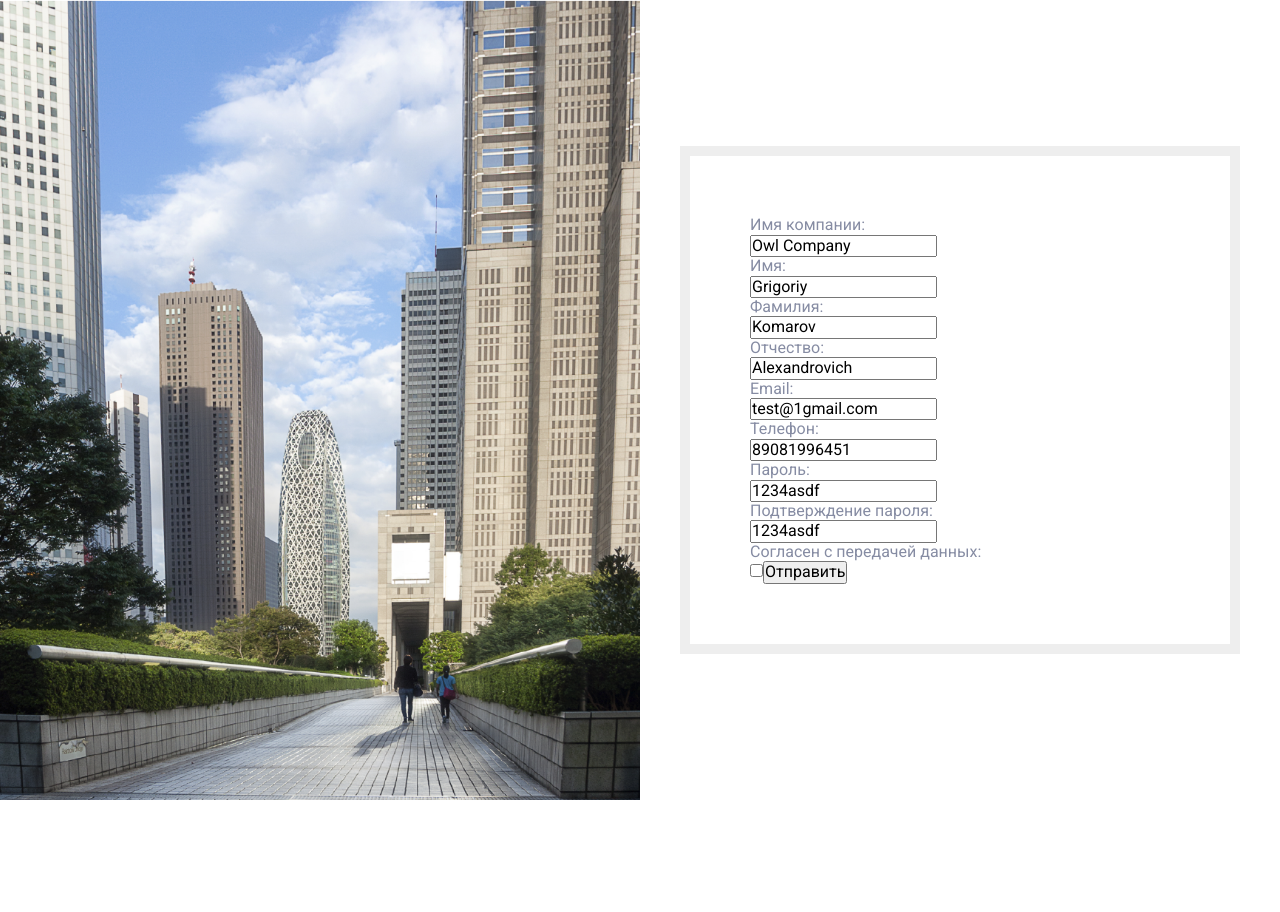
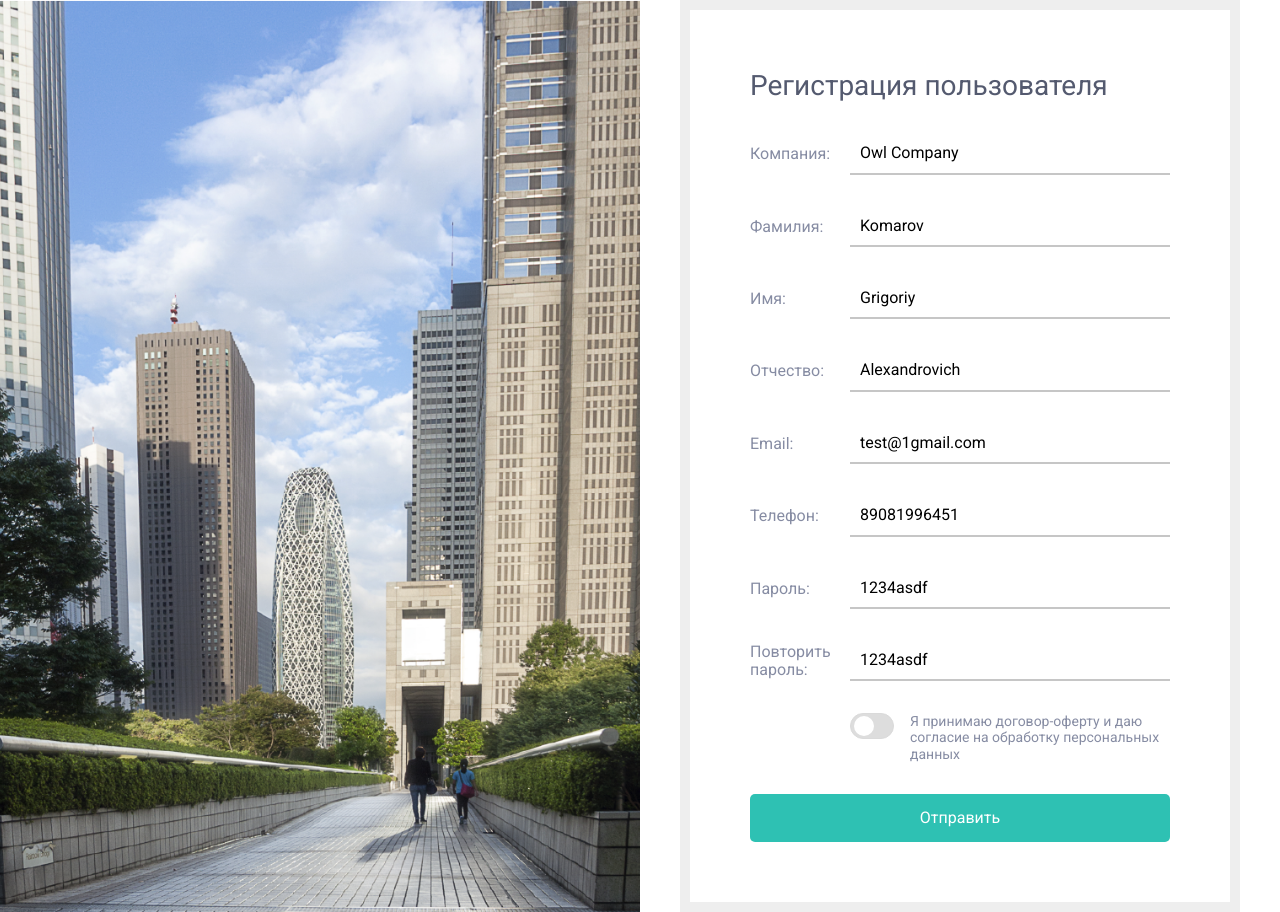
Before and after one commit to INPK/Chess, a Vue app: page /register in a window 1280 px wide. Before the commit the page ends 800 px from the top, so only its background shows below. Built offline with nearby package versions, Linux system fonts and the light colour scheme.

Commit message:
Auth Styling was done

```diff
--- a/src/button.less
+++ b/src/button.less
@@ -11,15 +11,15 @@
     width: 100%;
   }
   &[button-color=green] {
-    background-color: @color-green;
+    background-color: @color-base;
     &:hover {
-      background-color: darken(@color-green, 5%)
+      background-color: darken(@color-base, 5%)
     }
     &:active {
-      background-color: darken(@color-green, 10%)
+      background-color: darken(@color-base, 10%)
     }
   }
 }
 .link {
-  color: @color-green;
+  color: @color-base;
 }
--- a/src/components/AuthPasswordEmail.vue
+++ b/src/components/AuthPasswordEmail.vue
@@ -7,8 +7,7 @@
           uk-spinner
         ></div>
         <div class="login-title">Сброс пароля</div>
-        <form @submit.prevent="sentEmailForResetPassword">
-
+        <form @submit.prevent >
           <div class="form-group">
             <label class="form-group__label" for="email">Email</label>
             <div class="form-group__input">
@@ -21,21 +20,48 @@
               </span>
               </transition>
               <input
-                v-model="email"
+                :class="email.validationClass"
+                v-model="email.value"
+                @click = "clearError"
                 type="email"
                 id="email"
               />
               <span class="form-group__input_bar"></span>
             </div>
           </div>
-          <div v-if="singleErrorMessage" class="static-error">
+
+          <div v-if="singleErrorMessage" class="login-alert">
             {{ singleErrorMessage }}
           </div>
-          <button
-            @click="sentEmailForResetPassword"
+
+      <div class="login-button">
+        <div>
+          <ButtonDefault
             class="button-expand"
-          >Восстановить пароль</button>
+            name="Восстановить"
+            color="green"
+            :actionForClick="sentEmailForResetPassword"
+          />
+        </div>
+        <div class="login-button__register">
+          <div class="login-button__register_title">Вспомнили пароль?</div>
+          <router-link to="/login" class="link">Авторизуйтесь здесь</router-link>
+        </div>
+      </div>
         </form>
+      </div>
+      <div class="login-reset" v-else>
+        <div class="login-reset__title">Письмо с информацией для смены пароля отправлено на адрес:</div>
+        <div class="login-reset__email">{{ this.email.value }}</div>
+
+        <div class="login-button">
+          <div class="login-button__register">
+            <div class="login-button__register_title">Вспомнили пароль?</div>
+          </div>
+          <div class="login-button__register">
+            <router-link to="/login" class="link">Авторизуйтесь здесь</router-link>
+          </div>
+        </div>
      </div>
     </div>
   </AuthContainer>
@@ -46,12 +72,17 @@ import axios from 'axios'
 import AlertDefault from './AlertDefault'
 import AuthContainer from './AuthContainer'
 import CommonMethods from './CommonMethods'
+import ButtonDefault from './ButtonDefault'
 
 export default {
   name: 'AuthPasswordEmail',
   data () {
     return {
-      email: '',
+      email: {
+        validationClass: '',
+        validationText: '',
+        value: ''
+      },
       send: false,
       sendingOut: false,
       singleErrorMessage: ''
@@ -59,28 +90,23 @@ export default {
   },
   components: {
     AlertDefault,
-    AuthContainer
+    AuthContainer,
+    ButtonDefault
   },
   mixins: [ CommonMethods ],
   methods: {
     sentEmailForResetPassword () {
       this.sendingOut = true
-      const alert = this.alert
-      var data = JSON.stringify({ email: this.email })
+      var data = JSON.stringify({ email: this.email.value })
       axios.post(this.$rootUrl + '/password/email', data)
         .then(response => {
-          alert.message = response.data.message
-          alert.alive = true
           this.send = true
+          this.sendingOut = false
         })
-        .catch((error) => {
-          console.info(this.singleErrorMessage)
-          const errorMessages = error.response.data
-          this.showError(errorMessages, this)
+        .catch(error => {
+          this.showError(error, this),
+          this.sendingOut = false
         })
-      setTimeout(function () {
-        alert.alive = false
-      }, 3000)
     }
   }
 }
--- a/src/components/AuthRegister.vue
+++ b/src/components/AuthRegister.vue
@@ -1,139 +1,228 @@
 <template>
   <AuthContainer>
-    <div>Имя компании: </div>
+
+    <div class="login-form" v-if="!send">
+    <div class="login-title">Регистрация пользователя</div>
+    <div class="form-group">
+      <label class="form-group__label" for="company_name">Компания:</label>
+      <div class="form-group__input">
+        <transition name="slide-fade">
+        <span
+          v-if="company_name.validationClass"
+          class="form-group__alert"
+        >
+          {{ company_name.validationText }}
+        </span>
+        </transition>
         <input
           :class="company_name.validationClass"
           v-model="company_name.value"
           @click = "clearError"
-      type="text" id="company_name"
+          type="text"
+          id="company_name"
         />
+        <span class="form-group__input_bar"></span>
+      </div>
+    </div>
+
+    <div class="form-group">
+      <label class="form-group__label" for="last_name">Фамилия:</label>
+      <div class="form-group__input">
+        <transition name="slide-fade">
         <span
-      v-if="company_name.validationClass"
-      style="color: red;"
+          v-if="last_name.validationClass"
+          class="form-group__alert"
         >
-      {{ company_name.validationText }}
+          {{ last_name.validationText }}
         </span>
+        </transition>
+        <input
+          :class="last_name.validationClass"
+          v-model="last_name.value"
+          @click = "clearError"
+          type="text"
+          id="last_name"
+        />
+        <span class="form-group__input_bar"></span>
+      </div>
+    </div>
 
-    <div>Имя: </div>
+    <div class="form-group">
+      <label class="form-group__label" for="first_name">Имя:</label>
+      <div class="form-group__input">
+        <transition name="slide-fade">
+        <span
+          v-if="first_name.validationClass"
+          class="form-group__alert"
+        >
+          {{ first_name.validationText }}
+        </span>
+        </transition>
         <input
           :class="first_name.validationClass"
           v-model="first_name.value"
           @click = "clearError"
-      class="uk-child-width" type="text" id="first_name"
+          type="text"
+          id="first_name"
         />
+        <span class="form-group__input_bar"></span>
+      </div>
+    </div>
+
+    <div class="form-group">
+      <label class="form-group__label" for="middle_name">Отчество:</label>
+      <div class="form-group__input">
+        <transition name="slide-fade">
         <span
-      v-if="first_name.validationClass"
-      style="color: red;"
+          v-if="middle_name.validationClass"
+          class="form-group__alert"
         >
-      {{ first_name.validationText }}
+          {{ middle_name.validationText }}
         </span>
-
-    <div>Фамилия: </div>
-    <input
-      :class="last_name.validationClass"
-      v-model="last_name.value"
-      @click = "clearError"
-      type="text" id="last_name"
-    />
-    <span
-      v-if="last_name.validationClass"
-      style="color: red;"
-    >
-      {{ last_name.validationText }}
-    </span>
-
-    <div>Отчество: </div>
+        </transition>
         <input
           :class="middle_name.validationClass"
           v-model="middle_name.value"
           @click = "clearError"
-      type="text" id="middle_name"
+          type="text"
+          id="middle_name"
         />
+        <span class="form-group__input_bar"></span>
+      </div>
+    </div>
+
+    <div class="form-group">
+      <label class="form-group__label" for="email">Email:</label>
+      <div class="form-group__input">
+        <transition name="slide-fade">
         <span
-      v-if="middle_name.validationClass"
-      style="color: red;"
+          v-if="email.validationClass"
+          class="form-group__alert"
         >
-      {{ middle_name.validationText }}
+          {{ email.validationText }}
         </span>
-
-    <div>Email: </div>
+        </transition>
         <input
           :class="email.validationClass"
           v-model="email.value"
           @click = "clearError"
-      type="email" id="email" required
+          type="email"
+          id="email"
+          required
         />
+        <span class="form-group__input_bar"></span>
+      </div>
+    </div>
+
+    <div class="form-group">
+      <label class="form-group__label" for="phone">Телефон:</label>
+      <div class="form-group__input">
+        <transition name="slide-fade">
         <span
-      v-if="email.validationClass"
-      style="color: red;"
+          v-if="phone.validationClass"
+          class="form-group__alert"
         >
-      {{ email.validationText }}
+          {{ phone.validationText }}
         </span>
-
-    <div>Телефон: </div>
+        </transition>
         <input
           :class="phone.validationClass"
           v-model="phone.value"
           @click = "clearError"
-      id="phone" required
+          id="phone"
+          required
         />
+        <span class="form-group__input_bar"></span>
+      </div>
+    </div>
+    <div class="form-group">
+      <label class="form-group__label" for="password">Пароль:</label>
+      <div class="form-group__input">
+        <transition name="slide-fade">
         <span
-      v-if="phone.validationClass"
-      style="color: red;"
+          v-if="password.validationClass"
+          class="form-group__alert"
         >
-      {{ phone.validationText }}
+          {{ password.validationText }}
         </span>
-
-    <div>Пароль: </div>
+        </transition>
         <input
           :class="password.validationClass"
           v-model="password.value"
           @click = "clearError"
-      id="password" required
+          id="password"
+          required
         />
+        <span class="form-group__input_bar"></span>
+      </div>
+    </div>
+
+    <div class="form-group">
+      <label class="form-group__label" for="password_confirmation">Повторить пароль:</label>
+      <div class="form-group__input">
+        <transition name="slide-fade">
         <span
-      v-if="password.validationClass"
-      style="color: red;"
+          v-if="password_confirmation.validationClass"
+          class="form-group__alert"
         >
-      {{ password.validationText }}
+          {{ password_confirmation.validationText }}
         </span>
-
-    <div>Подтверждение пароля: </div>
+        </transition>
         <input
           :class="password_confirmation.validationClass"
           v-model="password_confirmation.value"
           @click = "clearError"
-      id="password_confirmation" required
+          id="password_confirmation"
+          required
         />
-    <span
-      v-if="password_confirmation.validationClass"
-      style="color: red;"
-    >
-      {{ password_confirmation.validationText }}
-    </span>
+        <span class="form-group__input_bar"></span>
+      </div>
+    </div>
 
-    <div>Согласен с передачей данных: </div>
+    <div class="form-group">
+      <div></div>
+      <div class="form-group__input">
+
         <input
+          :class="is_agree_with_save_personal_data.validationClass"
           v-model="is_agree_with_save_personal_data.value"
           @click = "clearError"
-      type="checkbox" id="is_agree_with_save_personal_data"
+          type="checkbox"
+          id="is_agree_with_save_personal_data"
         />
-    <span
-      v-if="is_agree_with_save_personal_data.validationClass"
-      style="color: red;"
-    >
-      {{ is_agree_with_save_personal_data.validationText }}
-    </span>
+        <label for="is_agree_with_save_personal_data">Я принимаю договор-оферту и даю согласие на обработку персональных данных</label>
+      </div>
+    </div>
     <div v-if="singleErrorMessage" class="static-error">
       {{ singleErrorMessage }}
     </div>
-    <button @click="register">Отправить</button>
+
+    <ButtonDefault
+    class="button-expand"
+    name="Отправить"
+    color="green"
+    :actionForClick="register"/>
+
+  </div>
+  <div class="login-reset" v-else>
+    <div class="login-reset__title">Отлично! Осталось подтвердить ваш email. На вашу почту отправлено письмо с подтверждением.</div>
+    <div class="login-reset__email">{{ this.email.value }}</div>
+    <div class="login-button">
+      <div class="login-button__register">
+        <div class="login-button__register_title">Есть учетная запись?</div>
+      </div>
+      <div class="login-button__register">
+        <router-link to="/login" class="link">Авторизуйтесь здесь</router-link>
+      </div>
+    </div>
+  </div>
   </AuthContainer>
 </template>
 
 <script>
 import CommonMethods from './CommonMethods'
 import AuthContainer from './AuthContainer'
+import ButtonDefault from './ButtonDefault'
 
 export default {
   name: 'AuthRegister',
@@ -184,11 +273,13 @@ export default {
         validationText: '',
         value: false
       },
-      singleErrorMessage: ''
+      singleErrorMessage: '',
+      send: false
     }
   },
   components: {
-    AuthContainer
+    AuthContainer,
+    ButtonDefault
   },
   mixins: [ CommonMethods ],
   methods: {
@@ -207,25 +298,22 @@ export default {
         })
         this.$store.dispatch('registerUser', data)
           .then(() => {
-            this.$router.push('/')
-            alert('Вы успешно зарегистрировались! Перейдите на почту.')
+            this.send = true
           })
           .catch((error) => {
-            const errorMessages = error.response.data
-            this.showError(errorMessages, this)
+            this.showError(error, this)
           })
       } else {
         this.password_confirmation.validationClass = 'error'
         this.password_confirmation.validationText = 'Пароли должны совпадать'
       }
-    },
-    clearError (event) {
-      let item = event.target.id
-      this[item].validationClass = ''
     }
   }
 }
 </script>
 
-<style scoped>
+<style lang="less" scoped>
+@import (less) "../global.less";
+@import (less) "../form.less";
+@import (less) "../button.less";
 </style>
--- a/src/components/CommonMethods.vue
+++ b/src/components/CommonMethods.vue
@@ -6,7 +6,9 @@
 export default {
   name: 'CommonMethods',
   methods: {
-    showError (errorMessages, pointer) {
+    showError (error, pointer) {
+      if (error.response !== undefined) {
+        const errorMessages = error.response.data
         if (errorMessages.single_error) {
           pointer.singleErrorMessage = errorMessages.message
         } else {
@@ -16,10 +18,14 @@ export default {
             pointer[i].validationText = textError
           }
         }
+      } else {
+        pointer.singleErrorMessage = 'Что-то пошло не так.'
+      }
     },
     clearError (event) {
       let item = event.target.id
       this[item].validationClass = ''
+      this.singleErrorMessage = ''
     },
     showAlert (errorObject, type, alert) {
       const errorStatus = errorObject.response.status
--- a/src/form.less
+++ b/src/form.less
@@ -37,8 +37,8 @@
 					width: 0;
 					bottom: 0px;
 					position: absolute;
-					background-color: @color-green;
-					transition: all 500ms cubic-bezier(0.165, 0.84, 0.44, 1);
+					background-color: @color-base;
+					transition: all .5s cubic-bezier(0.165, 0.84, 0.44, 1);
 					left: 0%;
 		    	}
 			}
@@ -57,3 +57,63 @@
 	    }
 	}
 }
+
+@var1: #dadada;
+@var2: #dddddd;
+@var3: #ffffff;
+
+input[type="checkbox"] {
+	display: none;
+	&.error {
+		+ label {
+			&::before {
+				background: @color-red;
+				border: 1px solid @color-red;
+			}
+		}
+	}
+	+ label {
+		cursor: pointer;
+		padding-left: 60px;
+		position: relative;
+		display: flex;
+		font-size: 0.875rem;
+		&::before {
+			content: "";
+			display: inline-block;
+			position: absolute;
+			top: 0;
+			left: 0;
+			vertical-align: middle;
+			padding: 0;
+			height: 24px;
+			width: 42px;
+			margin: 0 5px 0 0;
+			border: 1px solid @var1;
+			border-radius: 24px;
+			background: @var2;
+		}
+		&::before, &::after {
+			-webkit-transition: all .5s cubic-bezier(0.165, 0.84, 0.44, 1);
+			transition: all .5s cubic-bezier(0.165, 0.84, 0.44, 1);
+		}
+		&::after {
+			content: "";
+			display: block;
+			position: absolute;
+			top: 3px;
+			left: 4px;
+			width: 20px;
+			height: 20px;
+			border-radius: 20px;
+			background: @var3;
+		}
+	}
+	&:checked + label::before {
+		background: @color-green;
+		border-color: @color-green;
+	}
+	&:checked + label::after {
+		left: 20px;
+	}
+}
--- a/src/global.less
+++ b/src/global.less
@@ -1,4 +1,5 @@
-@color-green: #2EC1B3;
+@color-base: #2EC1B3;
+@color-green: #2ecc71;
 @color-red: #EF4836;
 @color-white: #FFFFFF;
 @color-grey: #868CA3;
```
Also changed, not shown: src/components/AuthContainer.vue (+27 -0 lines), src/components/AuthLogin.vue (+4 -5 lines), src/components/AuthPasswordReset.vue (+1 -8 lines), 1 other file (tests, documents, lock files or other folders). Lines whose indentation alone changed are shown as unchanged.
